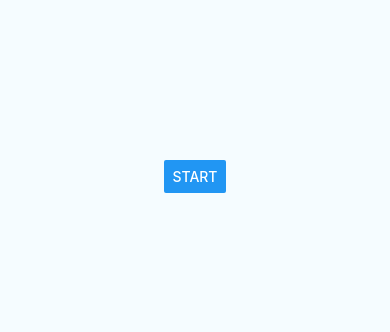
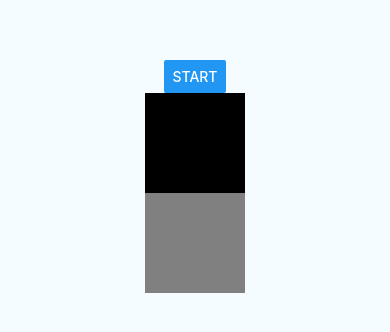
Before and after one commit to tplorts/metronome, a React Native app: screen / in a window 390 px wide. Shown: the part 246-578 px from the top of the page. Built offline with nearby package versions, Linux system fonts and the light colour scheme.

Commit message:
add a simple visual ticker

```diff
--- a/src/App.js
+++ b/src/App.js
@@ -1,5 +1,6 @@
 import React, { PureComponent } from 'react';
 import { View, Button } from 'react-native';
+import SquareTicker from './SquareTicker';
 import styles from './App.style';
 
 
@@ -20,6 +21,7 @@ export default class App extends PureComponent {
         onPress={ this.togglePlaying }
         title={ this.state.playing ? 'stop' : 'start' }
       />
+      <SquareTicker playing={ this.state.playing } />
     </View>
   );
 }
--- /dev/null
+++ b/src/SquareTicker.js
@@ -0,0 +1,44 @@
+import React, { PureComponent } from 'react';
+import { View } from 'react-native';
+import styles from './SquareTicker.style';
+
+
+export default class SquareTicker extends PureComponent {
+  state = {
+    tick: true,
+  };
+
+  intervalId = null;
+
+  start() {
+    this.intervalId = setInterval(this.tick, 500);
+  }
+
+  stop() {
+    clearInterval(this.intervalId);
+    this.intervalId = null;
+  }
+
+  tick = () => this.setState(prior => ({
+    tick: !prior.tick,
+  }));
+
+  UNSAFE_componentWillReceiveProps(nextProps) {
+    if (this.props.playing !== nextProps.playing) {
+      if (nextProps.playing) {
+        this.start();
+      } else {
+        this.stop();
+      }
+    }
+  }
+
+  render = () => (
+    <View style={ styles.wrapper }>
+      <Square filled={ this.state.tick } />
+      <Square filled={ !this.state.tick } />
+    </View>
+  );
+}
+
+const Square = ({ filled }) => <View style={ [styles.square, filled && styles.squareFilled] } />;
--- /dev/null
+++ b/src/SquareTicker.style.js
@@ -0,0 +1,19 @@
+import { StyleSheet } from 'react-native';
+
+
+const size = 100;
+
+export default StyleSheet.create({
+  square: {
+    backgroundColor: 'grey',
+    height: size,
+    width: size,
+  },
+  squareFilled: {
+    backgroundColor: 'black',
+  },
+  wrapper: {
+    alignItems: 'center',
+    justifyContent: 'center',
+  },
+});
```
